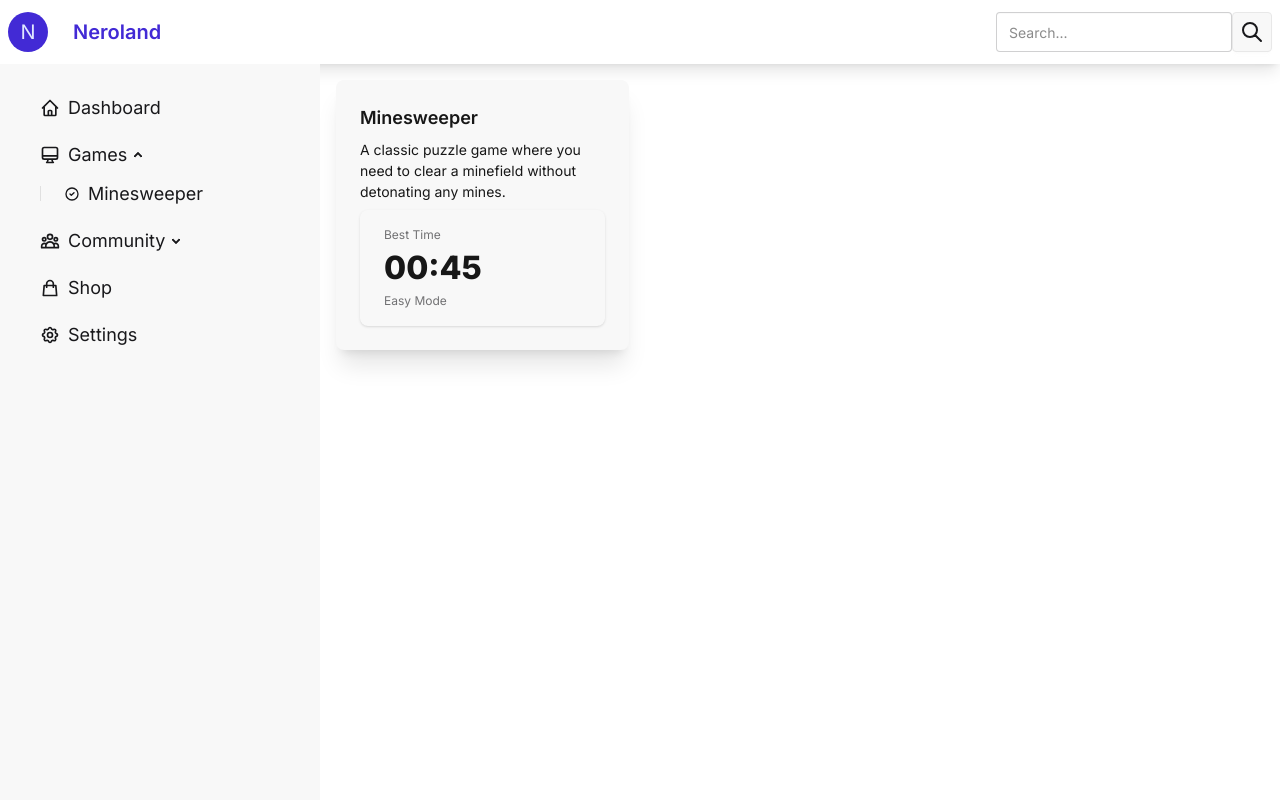
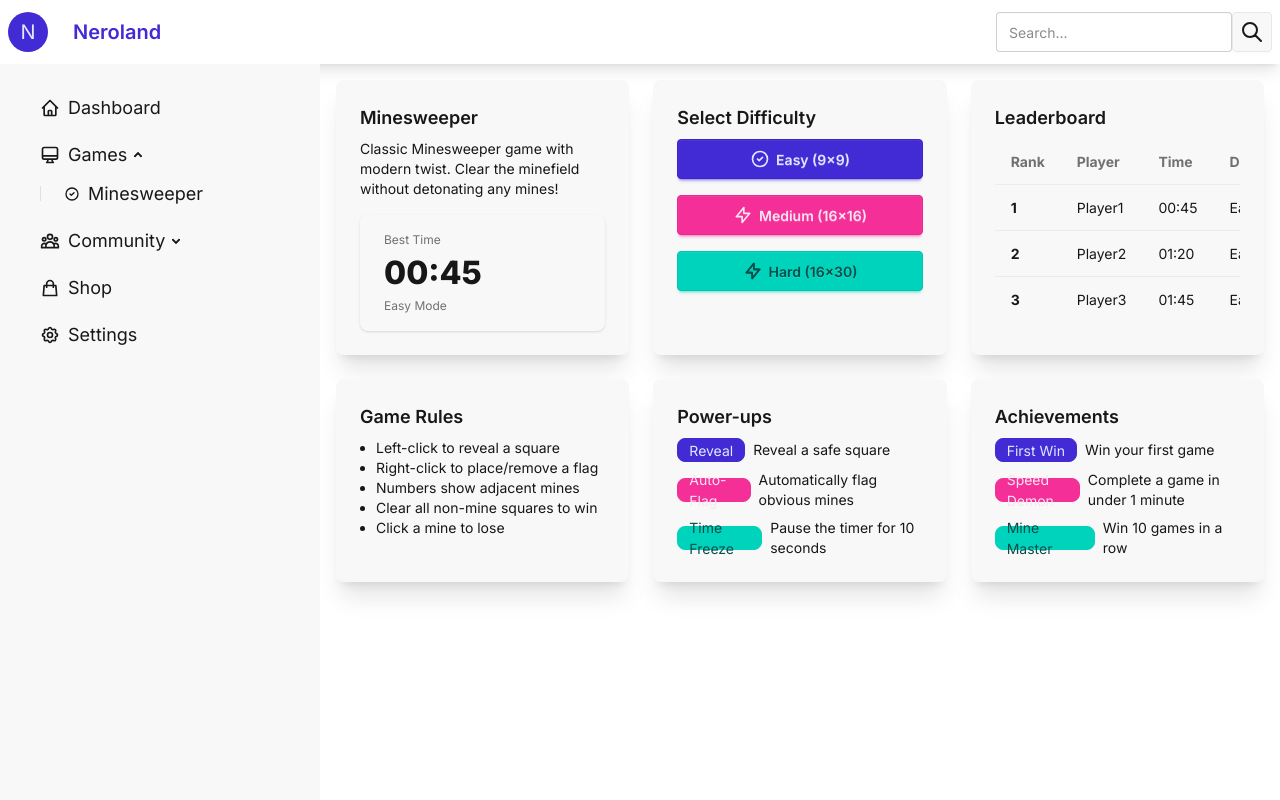
Before and after one commit to vinhyenvodoi98/Neroland, a Next.js app: page /minesweeper in a window 1280 px wide. Shown: the top 800 px of the page. Built offline with nearby package versions, Linux system fonts and the light colour scheme.

Commit message:
add minesweeper game details page

```diff
--- /dev/null
+++ b/src/app/minesweeper/[id]/page.tsx
@@ -0,0 +1,122 @@
+'use client';
+
+import { useParams } from 'next/navigation';
+import Card from '@/components/Card';
+
+export default function MinesweeperGamePage() {
+  const params = useParams();
+  const gameId = params.id;
+
+  // Game board size based on difficulty
+  const getBoardSize = (id: string) => {
+    switch (id) {
+      case 'easy':
+        return { rows: 9, cols: 9, mines: 10 };
+      case 'medium':
+        return { rows: 16, cols: 16, mines: 40 };
+      case 'hard':
+        return { rows: 16, cols: 30, mines: 99 };
+      default:
+        return { rows: 9, cols: 9, mines: 10 };
+    }
+  };
+
+  const { rows, cols, mines } = getBoardSize(gameId as string);
+
+  return (
+    <div className="p-4">
+      <div className="grid grid-cols-1 lg:grid-cols-3 gap-6">
+        {/* Game Board */}
+        <div className="lg:col-span-2">
+          <Card
+            title={`Minesweeper - ${gameId}`}
+            variant="hover"
+            bgColor="base-200"
+          >
+            <div className="flex flex-col gap-4">
+              {/* Game Stats */}
+              <div className="flex justify-between items-center">
+                <div className="flex items-center gap-2">
+                  <div className="badge badge-primary">Mines: {mines}</div>
+                  <div className="badge badge-secondary">Time: 00:00</div>
+                </div>
+                <button className="btn btn-circle">
+                  <svg xmlns="http://www.w3.org/2000/svg" className="h-6 w-6" fill="none" viewBox="0 0 24 24" stroke="currentColor">
+                    <path strokeLinecap="round" strokeLinejoin="round" strokeWidth="2" d="M4 4v5h.582m15.356 2A8.001 8.001 0 004.582 9m0 0H9m11 11v-5h-.581m0 0a8.003 8.003 0 01-15.357-2m15.357 2H15" />
+                  </svg>
+                </button>
+              </div>
+
+              {/* Game Board */}
+              <div className="grid grid-cols-9 gap-1">
+                {Array.from({ length: rows * cols }).map((_, index) => (
+                  <button
+                    key={index}
+                    className="aspect-square btn btn-square btn-ghost bg-base-300 hover:bg-base-200"
+                  >
+                    <span className="text-lg font-bold">?</span>
+                  </button>
+                ))}
+              </div>
+            </div>
+          </Card>
+        </div>
+
+        {/* Game Controls */}
+        <div className="lg:col-span-1">
+          <Card
+            title="Controls"
+            variant="hover"
+            bgColor="base-200"
+          >
+            <div className="flex flex-col gap-4">
+              <div className="flex flex-col gap-2">
+                <h3 className="font-bold">How to Play</h3>
+                <ul className="list-disc pl-4 text-sm">
+                  <li>Left-click to reveal a square</li>
+                  <li>Right-click to place/remove a flag</li>
+                  <li>Numbers show adjacent mines</li>
+                </ul>
+              </div>
+
+              <div className="flex flex-col gap-2">
+                <h3 className="font-bold">Power-ups</h3>
+                <div className="flex flex-wrap gap-2">
+                  <button className="btn btn-sm btn-primary">
+                    <svg xmlns="http://www.w3.org/2000/svg" className="h-4 w-4" fill="none" viewBox="0 0 24 24" stroke="currentColor">
+                      <path strokeLinecap="round" strokeLinejoin="round" strokeWidth="2" d="M9 12l2 2 4-4m6 2a9 9 0 11-18 0 9 9 0 0118 0z" />
+                    </svg>
+                    Reveal
+                  </button>
+                  <button className="btn btn-sm btn-secondary">
+                    <svg xmlns="http://www.w3.org/2000/svg" className="h-4 w-4" fill="none" viewBox="0 0 24 24" stroke="currentColor">
+                      <path strokeLinecap="round" strokeLinejoin="round" strokeWidth="2" d="M5 13l4 4L19 7" />
+                    </svg>
+                    Auto-Flag
+                  </button>
+                  <button className="btn btn-sm btn-accent">
+                    <svg xmlns="http://www.w3.org/2000/svg" className="h-4 w-4" fill="none" viewBox="0 0 24 24" stroke="currentColor">
+                      <path strokeLinecap="round" strokeLinejoin="round" strokeWidth="2" d="M12 8v4l3 3m6-3a9 9 0 11-18 0 9 9 0 0118 0z" />
+                    </svg>
+                    Time Freeze
+                  </button>
+                </div>
+              </div>
+
+              <div className="flex flex-col gap-2">
+                <h3 className="font-bold">Game Stats</h3>
+                <div className="stats shadow">
+                  <div className="stat">
+                    <div className="stat-title">Best Time</div>
+                    <div className="stat-value">00:45</div>
+                    <div className="stat-desc">Easy Mode</div>
+                  </div>
+                </div>
+              </div>
+            </div>
+          </Card>
+        </div>
+      </div>
+    </div>
+  );
+}
--- a/src/app/minesweeper/page.tsx
+++ b/src/app/minesweeper/page.tsx
@@ -1,5 +1,6 @@
 'use client';
 
+import Link from 'next/link';
 import Card from '@/components/Card';
 
 export default function MinesweeperPage() {
@@ -10,13 +11,146 @@ export default function MinesweeperPage() {
         <Card
           title="Minesweeper"
           variant="hover"
+          bgColor="base-200"
         >
-          <p>A classic puzzle game where you need to clear a minefield without detonating any mines.</p>
-          <div className="stats shadow">
-            <div className="stat">
-              <div className="stat-title">Best Time</div>
-              <div className="stat-value">00:45</div>
-              <div className="stat-desc">Easy Mode</div>
+          <div className="flex flex-col gap-4">
+            <p className="text-sm">
+              Classic Minesweeper game with modern twist. Clear the minefield without detonating any mines!
+            </p>
+            <div className="stats shadow">
+              <div className="stat">
+                <div className="stat-title">Best Time</div>
+                <div className="stat-value">00:45</div>
+                <div className="stat-desc">Easy Mode</div>
+              </div>
+            </div>
+          </div>
+        </Card>
+
+        {/* Select Difficulty Card */}
+        <Card
+          title="Select Difficulty"
+          variant="hover"
+          bgColor="base-200"
+        >
+          <div className="flex flex-col gap-4">
+            <Link href="/minesweeper/easy" className="btn btn-primary w-full">
+              <svg xmlns="http://www.w3.org/2000/svg" className="h-5 w-5" fill="none" viewBox="0 0 24 24" stroke="currentColor">
+                <path strokeLinecap="round" strokeLinejoin="round" strokeWidth="2" d="M9 12l2 2 4-4m6 2a9 9 0 11-18 0 9 9 0 0118 0z" />
+              </svg>
+              Easy (9x9)
+            </Link>
+            <Link href="/minesweeper/medium" className="btn btn-secondary w-full">
+              <svg xmlns="http://www.w3.org/2000/svg" className="h-5 w-5" fill="none" viewBox="0 0 24 24" stroke="currentColor">
+                <path strokeLinecap="round" strokeLinejoin="round" strokeWidth="2" d="M13 10V3L4 14h7v7l9-11h-7z" />
+              </svg>
+              Medium (16x16)
+            </Link>
+            <Link href="/minesweeper/hard" className="btn btn-accent w-full">
+              <svg xmlns="http://www.w3.org/2000/svg" className="h-5 w-5" fill="none" viewBox="0 0 24 24" stroke="currentColor">
+                <path strokeLinecap="round" strokeLinejoin="round" strokeWidth="2" d="M13 10V3L4 14h7v7l9-11h-7z" />
+                <path strokeLinecap="round" strokeLinejoin="round" strokeWidth="2" d="M13 10V3L4 14h7v7l9-11h-7z" />
+              </svg>
+              Hard (16x30)
+            </Link>
+          </div>
+        </Card>
+
+        {/* Leaderboard Card */}
+        <Card
+          title="Leaderboard"
+          variant="hover"
+          bgColor="base-200"
+        >
+          <div className="overflow-x-auto">
+            <table className="table table-zebra">
+              <thead>
+                <tr>
+                  <th>Rank</th>
+                  <th>Player</th>
+                  <th>Time</th>
+                  <th>Difficulty</th>
+                </tr>
+              </thead>
+              <tbody>
+                <tr>
+                  <th>1</th>
+                  <td>Player1</td>
+                  <td>00:45</td>
+                  <td>Easy</td>
+                </tr>
+                <tr>
+                  <th>2</th>
+                  <td>Player2</td>
+                  <td>01:20</td>
+                  <td>Easy</td>
+                </tr>
+                <tr>
+                  <th>3</th>
+                  <td>Player3</td>
+                  <td>01:45</td>
+                  <td>Easy</td>
+                </tr>
+              </tbody>
+            </table>
+          </div>
+        </Card>
+
+        {/* Game Rules Card */}
+        <Card
+          title="Game Rules"
+          variant="hover"
+          bgColor="base-200"
+        >
+          <ul className="list-disc pl-4 text-sm">
+            <li>Left-click to reveal a square</li>
+            <li>Right-click to place/remove a flag</li>
+            <li>Numbers show adjacent mines</li>
+            <li>Clear all non-mine squares to win</li>
+            <li>Click a mine to lose</li>
+          </ul>
+        </Card>
+
+        {/* Power-ups Card */}
+        <Card
+          title="Power-ups"
+          variant="hover"
+          bgColor="base-200"
+        >
+          <div className="flex flex-col gap-2">
+            <div className="flex items-center gap-2">
+              <div className="badge badge-primary">Reveal</div>
+              <span className="text-sm">Reveal a safe square</span>
+            </div>
+            <div className="flex items-center gap-2">
+              <div className="badge badge-secondary">Auto-Flag</div>
+              <span className="text-sm">Automatically flag obvious mines</span>
+            </div>
+            <div className="flex items-center gap-2">
+              <div className="badge badge-accent">Time Freeze</div>
+              <span className="text-sm">Pause the timer for 10 seconds</span>
+            </div>
+          </div>
+        </Card>
+
+        {/* Achievements Card */}
+        <Card
+          title="Achievements"
+          variant="hover"
+          bgColor="base-200"
+        >
+          <div className="flex flex-col gap-2">
+            <div className="flex items-center gap-2">
+              <div className="badge badge-primary">First Win</div>
+              <span className="text-sm">Win your first game</span>
+            </div>
+            <div className="flex items-center gap-2">
+              <div className="badge badge-secondary">Speed Demon</div>
+              <span className="text-sm">Complete a game in under 1 minute</span>
+            </div>
+            <div className="flex items-center gap-2">
+              <div className="badge badge-accent">Mine Master</div>
+              <span className="text-sm">Win 10 games in a row</span>
             </div>
           </div>
         </Card>
```
